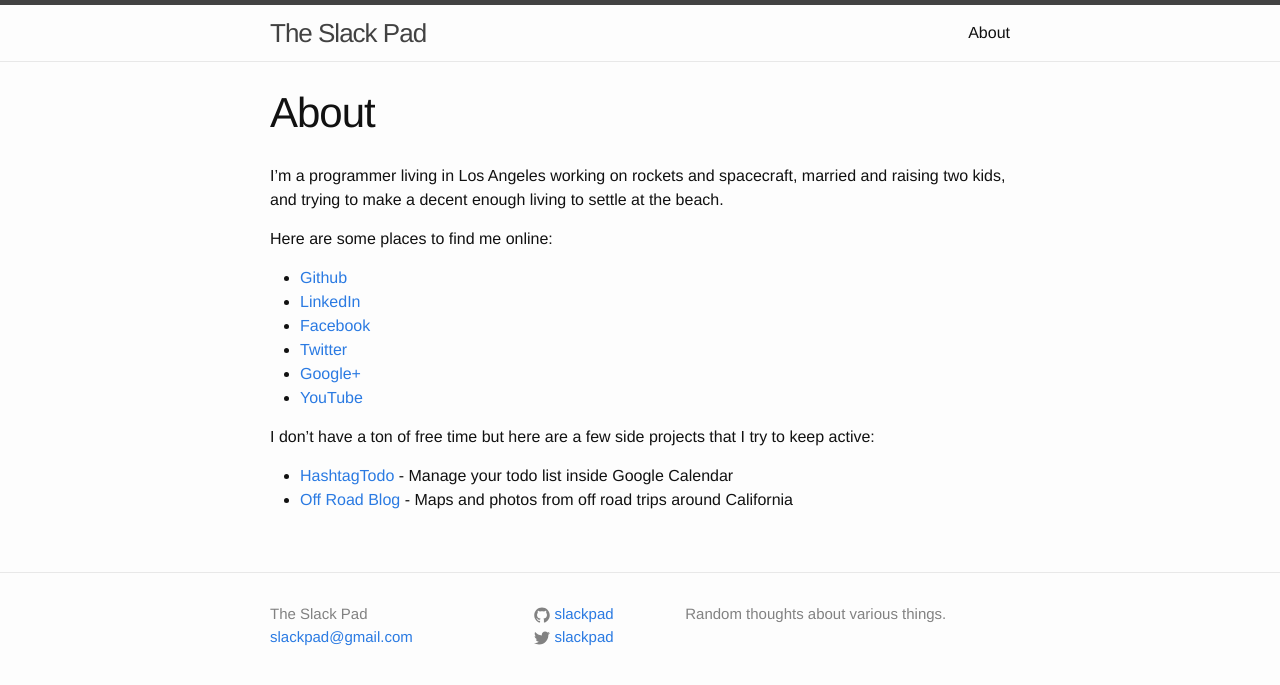
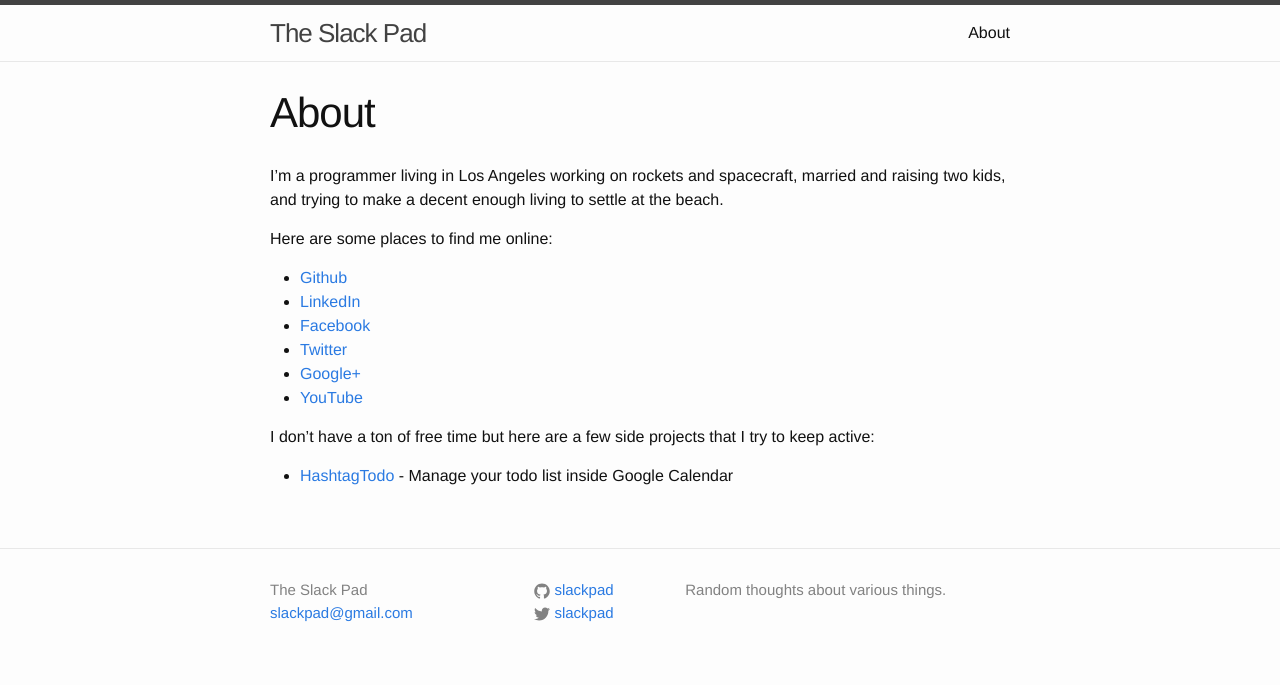
Before and after one commit to slackpad/slackpad.github.io, a Jekyll site: the page built from about.md, in a window 1280 px wide. Shown: the top 685 px of the page. Built offline with Jekyll 4.4.1, drawn with Linux system fonts in a browser that asks for light colours.

Commit message:
Gets rid of old blog link.

```diff
--- a/about.md
+++ b/about.md
@@ -18,4 +18,3 @@ Here are some places to find me online:
 I don't have a ton of free time but here are a few side projects that I try to keep active:
 
  * [HashtagTodo](https://www.hashtagtodo.com/) - Manage your todo list inside Google Calendar
- * [Off Road Blog](http://iheart395.blogspot.com/) - Maps and photos from off road trips around California
```
